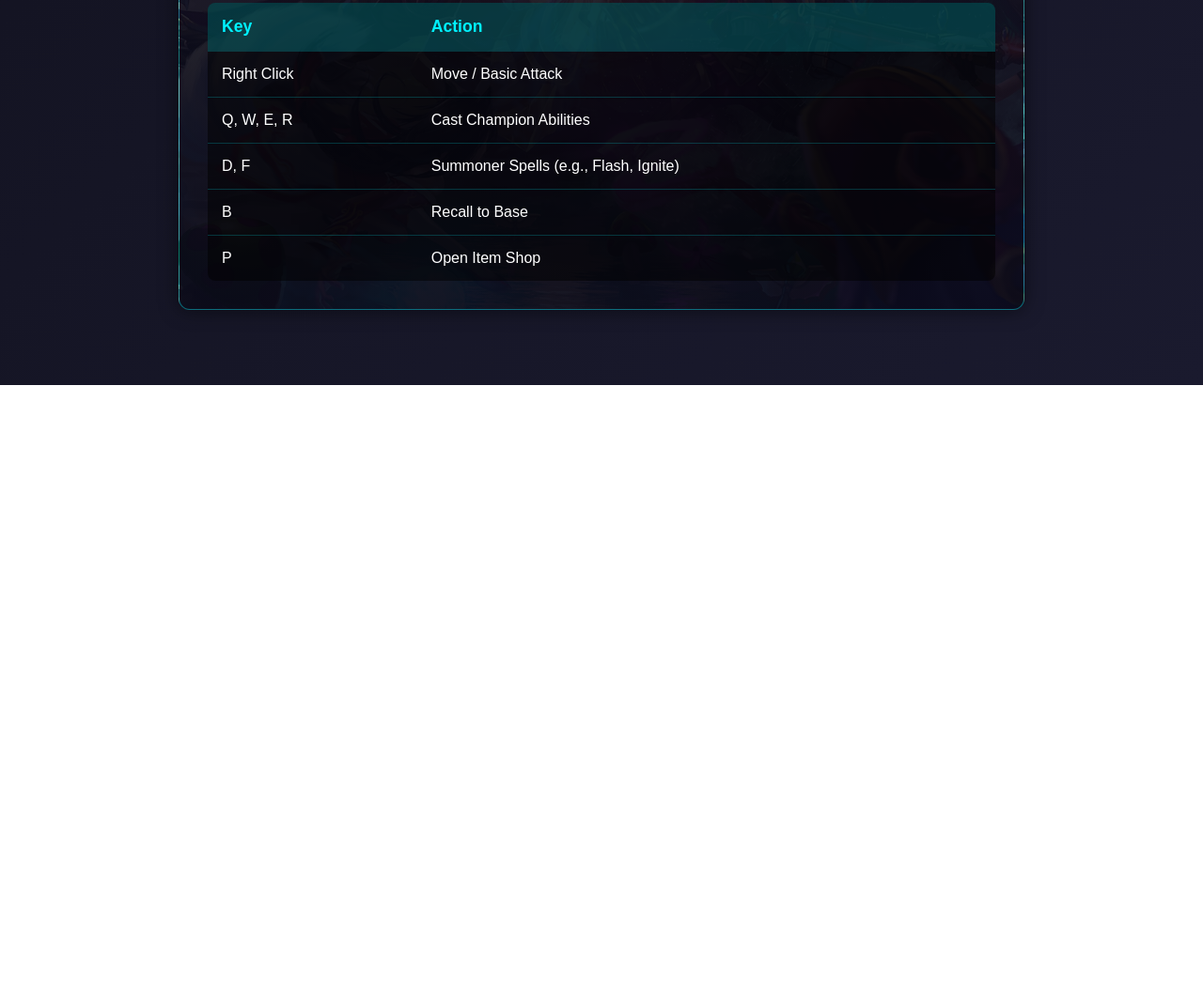
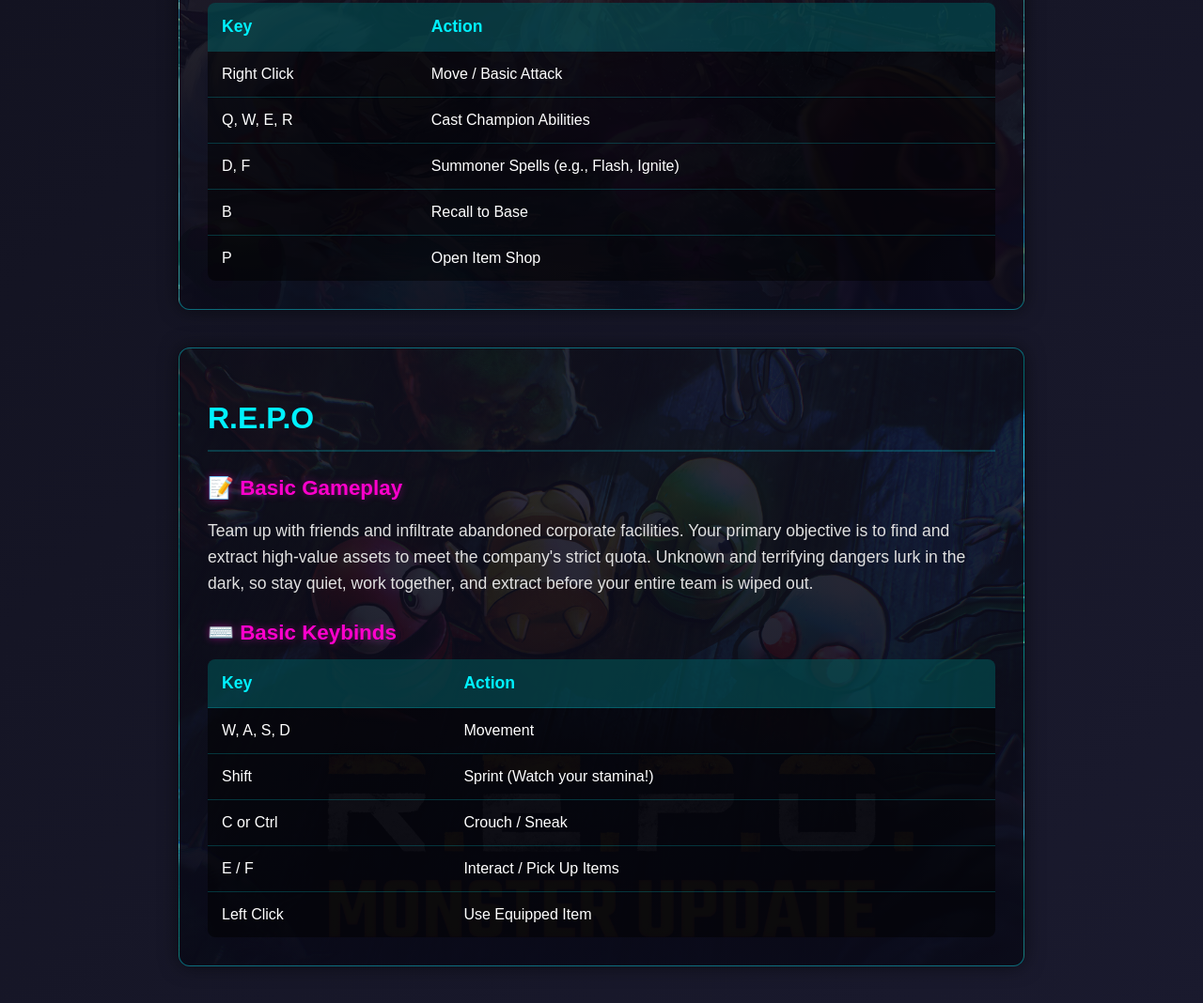
Before and after one commit to silentOwO0412/silentOwO0412.github.io, a plain HTML site: page guide.html in a window 1280 px wide. Shown: the part 1374-2442 px from the top of the page at 94% size. Before the commit the page ends 1784 px from the top, so only its background shows below. Drawn offline with Linux system fonts and the light colour scheme.

Commit message:
Update guide.html

```diff
--- a/guide.html
+++ b/guide.html
@@ -75,7 +75,7 @@
         </div>
       </div>
 
-      <!--div class="guide-card repo-bg">
+      <div class="guide-card repo-bg">
         <h2 class="guide-title">R.E.P.O</h2>
         <div class="guide-content">
           <div class="guide-text">
@@ -92,7 +92,7 @@
             </table>
           </div>
         </div>
-      </div-->
+      </div>
 
     </div>
 
```
